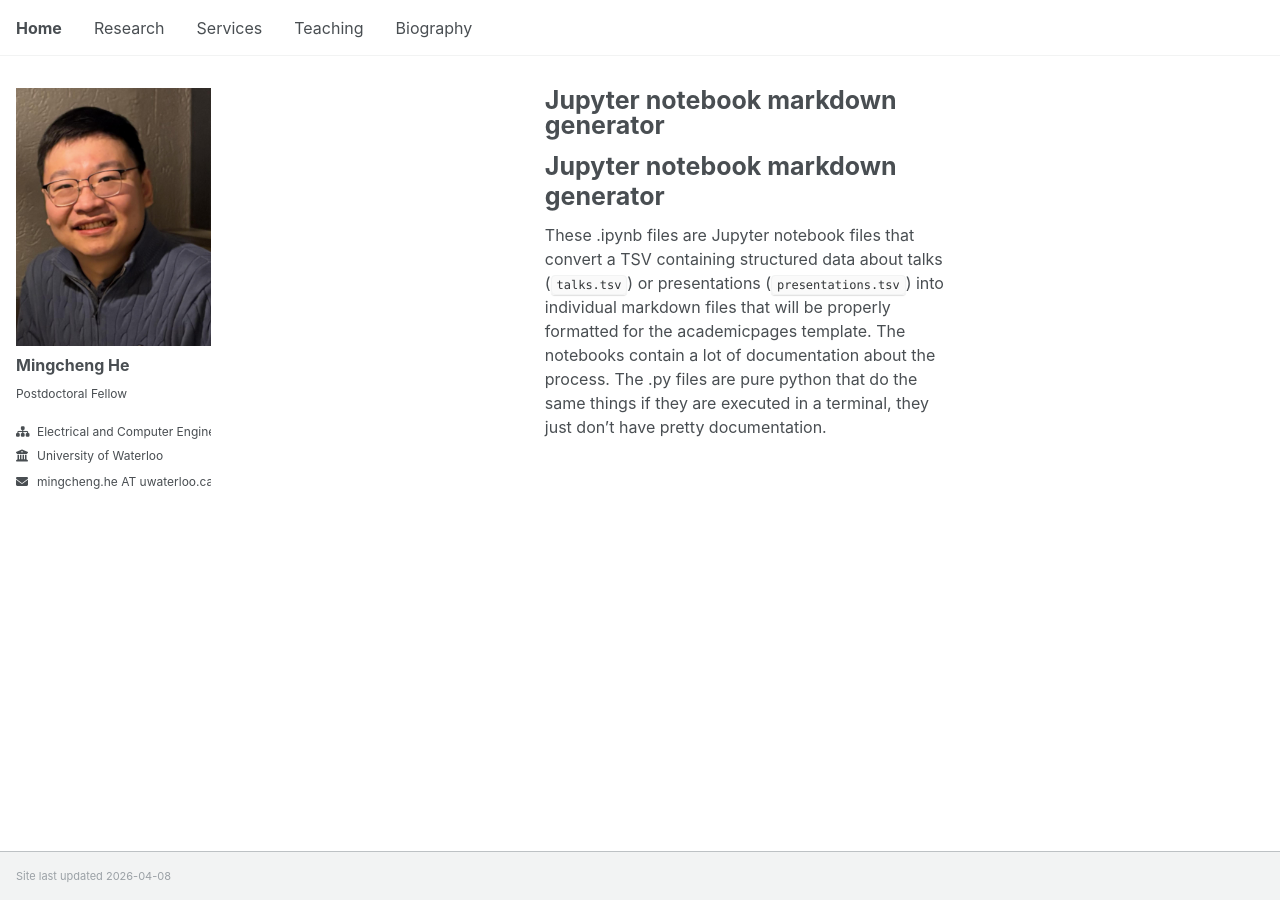
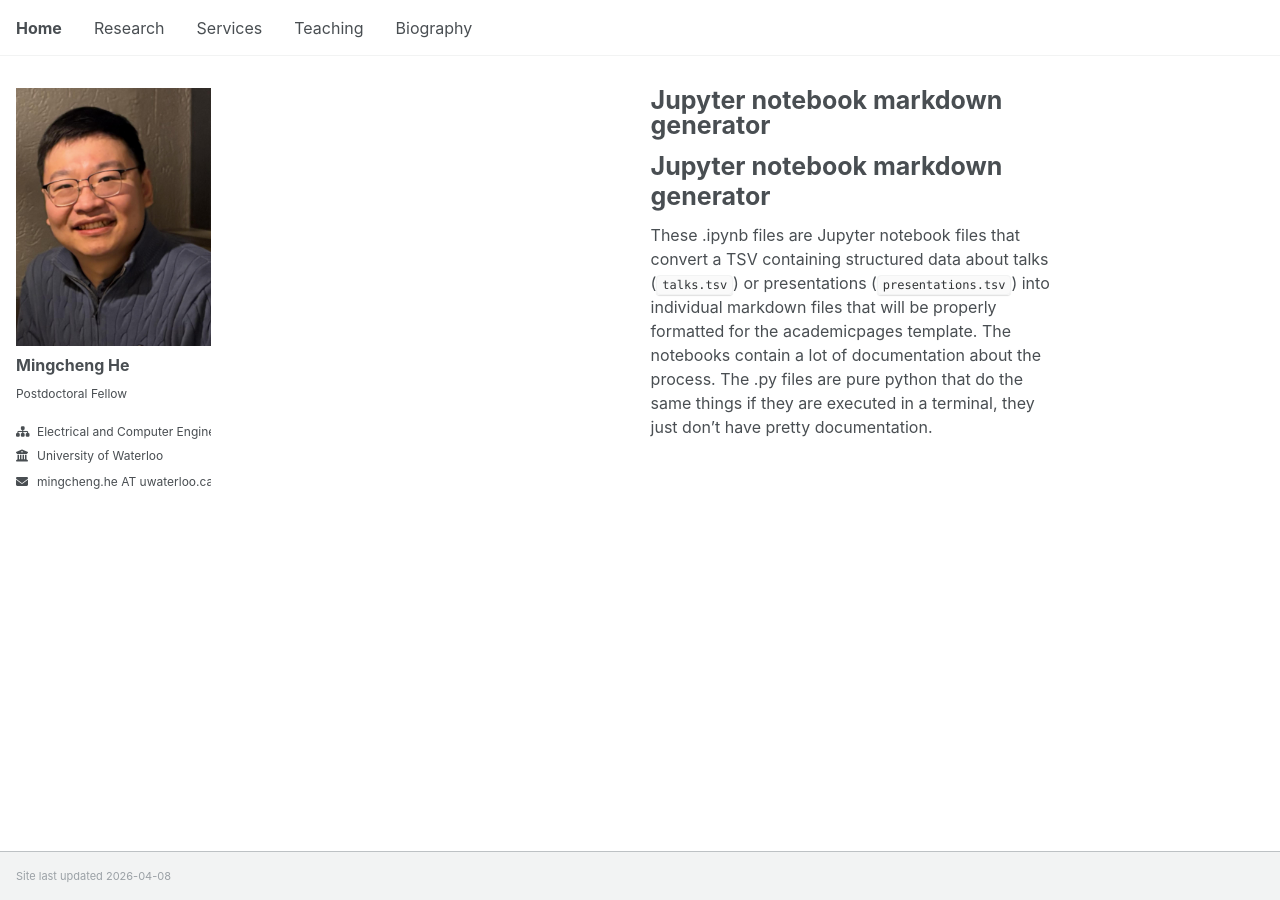
Before and after one commit to mingcheng-he/mingcheng-he.github.io, a Jekyll site: the page built from markdown_generator/readme.md, in a window 1280 px wide. Built offline with Jekyll 4.4.1, drawn with Linux system fonts in a browser that asks for light colours; our own code applies the rules of GitHub Pages for plain Markdown files; a script that is not in the unit is left out.

Commit message:
Update _page.scss

```diff
--- a/_sass/layout/_page.scss
+++ b/_sass/layout/_page.scss
@@ -19,8 +19,8 @@
 .page {
   @include breakpoint($large) {
     @include span(8 of 12 last);
-    @include prefix(1 of 12);
-    @include suffix(3 of 12);
+    @include prefix(2 of 12);
+    @include suffix(2 of 12);
   }
 
   .page__inner-wrap {
```
